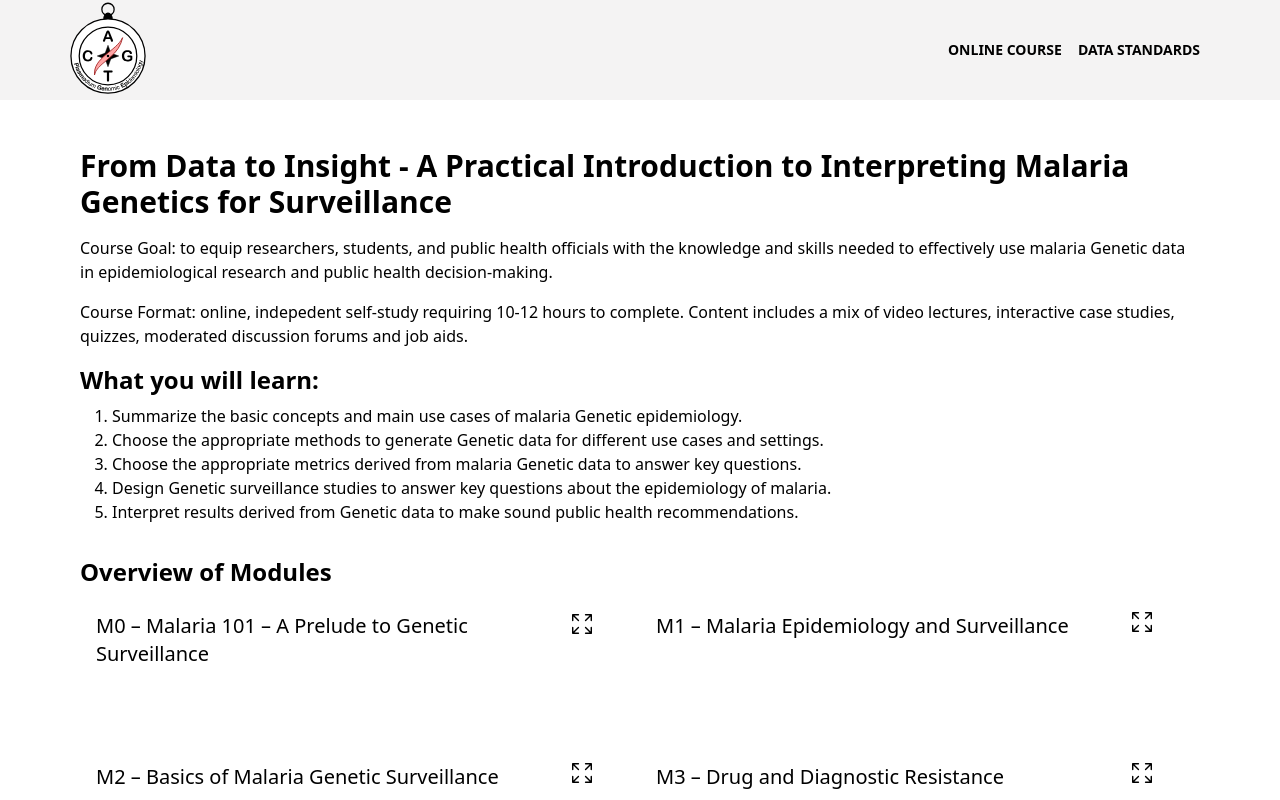
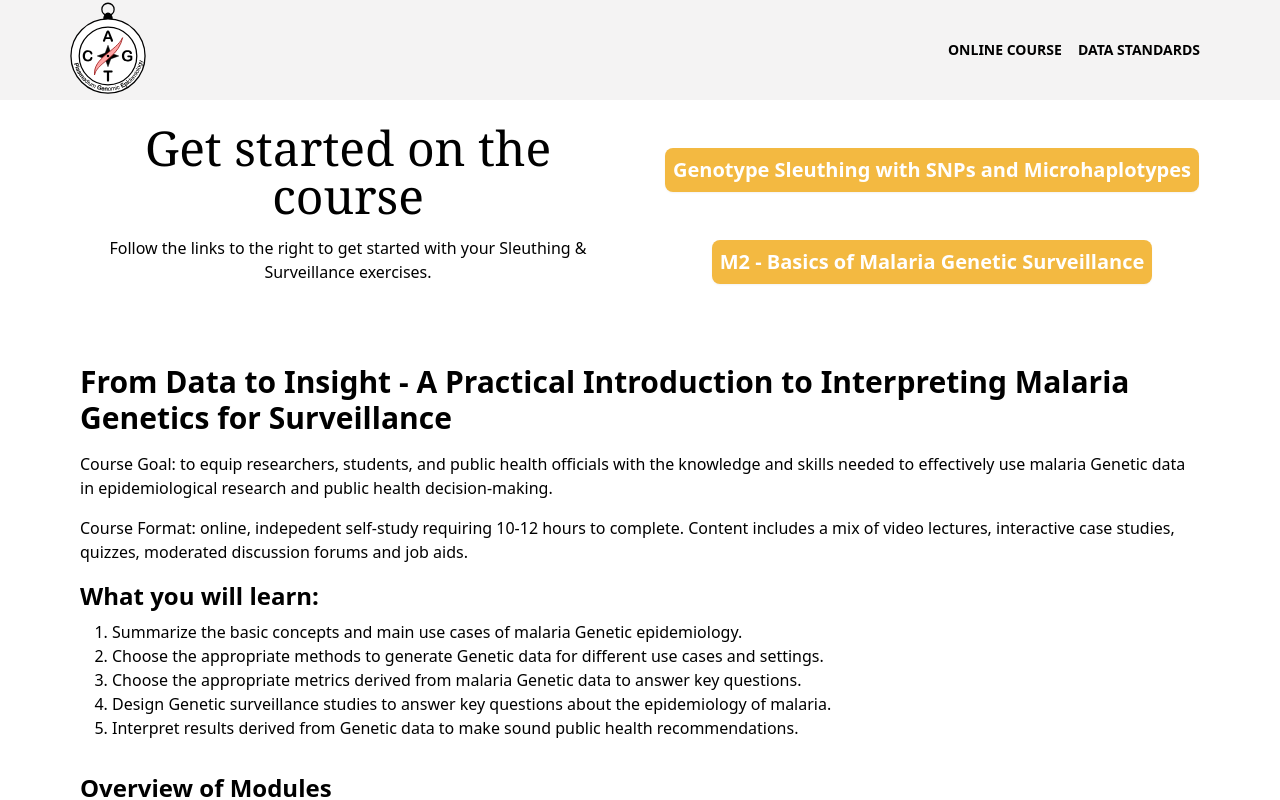
Before and after one commit to PlasmoGenEpi/plasmogenepi-website, a Next.js app: page /OnlineCourse in a window 1280 px wide. Shown: the top 800 px of the page. Built offline with nearby package versions, Linux system fonts and the light colour scheme.

Commit message:
removed hidden responsive

```diff
--- a/app/(Layout)/OnlineCourse/page.tsx
+++ b/app/(Layout)/OnlineCourse/page.tsx
@@ -47,7 +47,7 @@ export default function OnlineCourse() {
           className="[object-position:50%]"
         />
       </div> */}
-      <div className="mx-auto mb-8 mt-4 grid max-w-6xl gap-4 md:hidden md:grid-cols-2">
+      <div className="mx-auto mb-8 mt-4 grid max-w-6xl gap-4  md:grid-cols-2">
         <div className="mx-auto flex text-center text-black">
           <div className="mt-auto">
             <h2 className="mb-4 font-serif text-4xl md:text-5xl">
```
